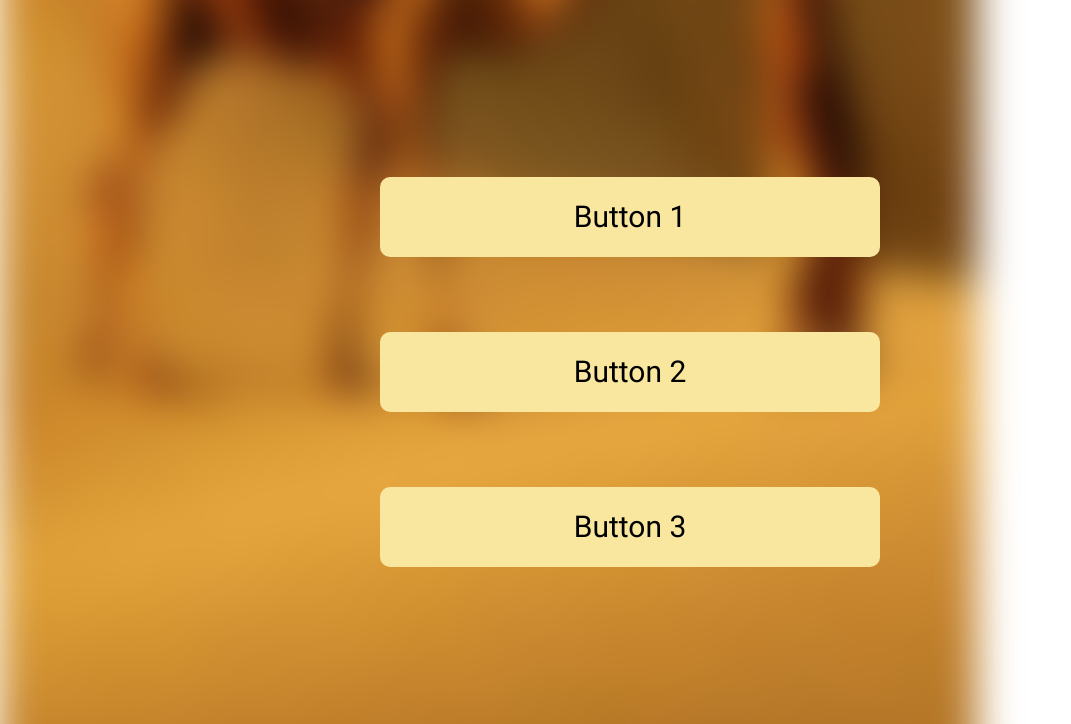
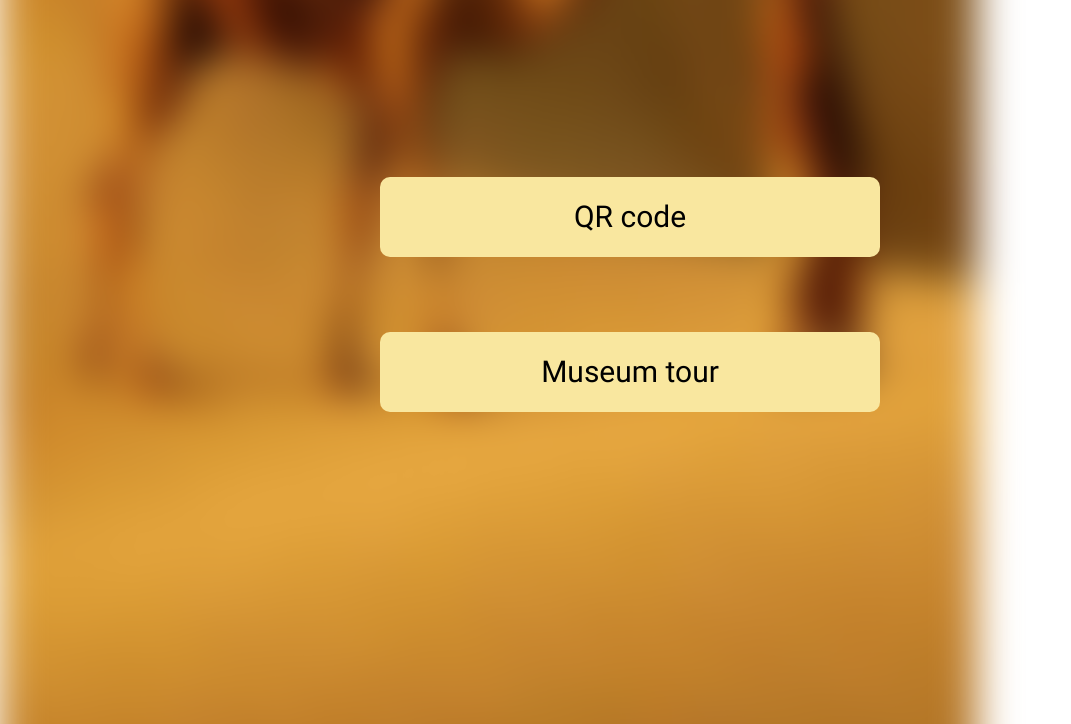
Before and after one commit to deepakshankar94/travelBuddy, a plain HTML site: page website/dashboard.html in a window 1280 px wide. Shown: the part 493-1217 px from the top of the page, without its empty margins (0-1071 px from the left). Drawn offline with nearby package versions, Linux system fonts and the light colour scheme.

Commit message:
Added links for qrcode, musuem tour

```diff
--- a/website/dashboard.html
+++ b/website/dashboard.html
@@ -20,9 +20,8 @@
 				<div class="app-logo">RAJASTHAN pARyatan</div>
 			</div>
 			<div class="btn-group">
-				<a class="app-launch-btn">Button 1</a>
-				<a class="app-launch-btn">Button 2</a>
-				<a class="app-launch-btn">Button 3</a>
+				<a href="qrcode://" class="app-launch-btn">QR code</a>
+				<a  href="modelreco://" class="app-launch-btn">Museum tour</a>
 			</div>
 			<div class="login-footer">
 				<div class="login-footer-text">Powered by</div>
```
